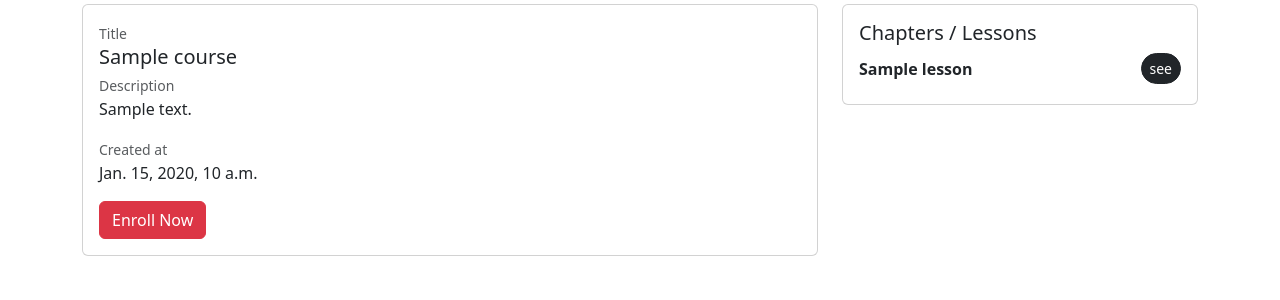
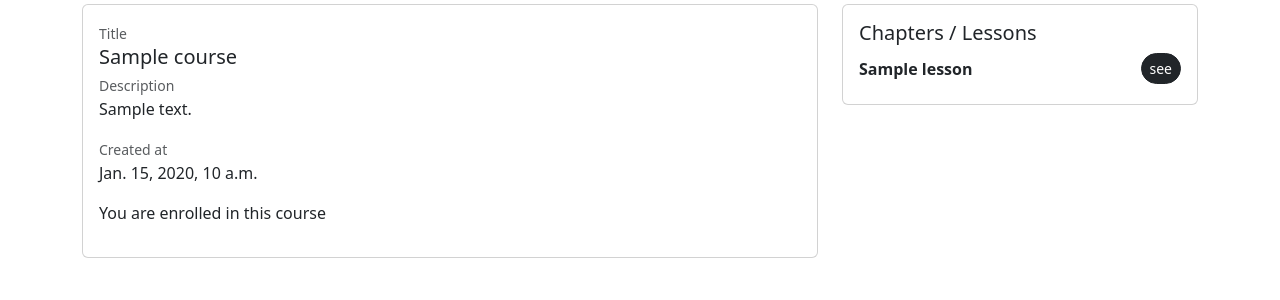
Before and after one commit to Ardhweb/podmoc, a Django app: page /course/1/course-detials in a window 1280 px wide. Shown: the part 296-596 px from the top of the page. Run offline with Django 3.2, Linux system fonts and the light colour scheme; a user stored in the database is signed in; tables that the repository leaves empty hold one stand-in row (values such as "Sample post"); grey boxes labelled with a size stand in for pictures from a placeholder-image service; some libraries are stand-ins or nearby versions.

Commit message:
course list page, course ,details page , enroll actions and enrollments page
Introduce enrollment functionality: add EnrollmentForm and enroll_page template, and implement enroll_to_course view and URL to handle course enrollment. Change Enrollments.student FK from StudentProfile to User and update imports accordingly. Add is_enrolled context in CourseDetail and adjust course details template to show enrollment state and restrict lesson access to enrolled users.

```diff
--- a/course/models.py
+++ b/course/models.py
@@ -2,7 +2,7 @@ from django.db import models
 
 # Create your models here.
 from core.models import BaseModel
-from accounts.models import User, TeacherProfile, StudentProfile
+from accounts.models import User
 
 class Course(BaseModel):
     author = models.ForeignKey(User, on_delete=models.CASCADE)
@@ -28,7 +28,7 @@ class Lesson(BaseModel):
 
 class Enrollments(models.Model):
     course = models.ForeignKey(Course, on_delete=models.CASCADE)
-    student = models.ForeignKey(StudentProfile, on_delete=models.SET_NULL, null=True)
+    student = models.ForeignKey(User, on_delete=models.SET_NULL, null=True)
     is_paused = models.BooleanField(default=False)
     grade = models.CharField(max_length=10, null=True, blank=True)
     is_completed = models.BooleanField(default=False)
--- a/course/urls.py
+++ b/course/urls.py
@@ -1,8 +1,9 @@
 from django.urls import path
-from .views import CourseList,CourseDetail
+from .views import CourseList,CourseDetail,enroll_to_course
 app_name ='course'
 
 urlpatterns=[
         path('list',CourseList.as_view(), name='course_list'),
         path('<int:pk>/course-detials',CourseDetail.as_view(), name='course_details'),
+        path('<int:course_id>/enrollments',enroll_to_course, name='course_enroll'),
 ]
--- a/course/views.py
+++ b/course/views.py
@@ -1,10 +1,11 @@
 from django.shortcuts import render
 
 # Create your views here.
-from .models import Course,Lesson
-from django.shortcuts import get_object_or_404
+from .models import Course,Lesson,Enrollments
+from django.shortcuts import get_object_or_404,HttpResponse,redirect
 from django.views.generic import ListView,DetailView
-
+from .forms import EnrollmentForm
+from accounts.models import User
 
 class CourseList(ListView):
     model=Course
@@ -24,5 +25,34 @@ class CourseDetail(DetailView):
         context = super().get_context_data(**kwargs)
         # Fetch lessons related to the course
         course_lesson = Lesson.objects.filter(course=self.kwargs['pk']).order_by('-created_at')
+        is_enrolled = False
+
+        # Only check if user is logged in
+        if self.request.user.is_authenticated:
+            is_enrolled = Enrollments.objects.filter(
+            student=self.request.user,
+            course=self.kwargs['pk']).exists()
+
         context['course_lesson'] = course_lesson
+        context['is_enrolled'] = is_enrolled
+        print(is_enrolled)
         return context
+
+
+def enroll_to_course(request,course_id):
+    if request.user.is_authenticated and request.method=='POST':
+        form = EnrollmentForm(request.POST)
+        if request.user.user_role==User.UserRole.STUDENT:
+            try:
+                if form.is_valid():
+                    course = get_object_or_404(Course, id=course_id)
+                    enroll = Enrollments.objects.create(student=request.user, course_id=course_id)
+                    return redirect("course:course_details", pk=course_id)
+            except Exception as e:
+                return HttpResponse(f"An error occurred: {str(e)}", status=500)
+        else:
+            return HttpResponse(f"You do not have permission to  enroll please use different account/student account to  enroll:")
+    else:
+        form = EnrollmentForm()
+        course = get_object_or_404(Course, id=course_id)
+    return render(request, "course/enroll_page.html", {"form":form,"course":course})
--- a/templates/course/details.html
+++ b/templates/course/details.html
@@ -28,12 +28,18 @@
             <p class="card-text mb-3">{{course.created_at}}</p>
 
 
-          {% if request.user.is_authenticated %}
-      <a href="#" class="btn btn-danger mt-auto">Enroll Now</a>
-        {%else%}
+         {% if request.user.is_authenticated and is_enrolled %}
+    <p>You are enrolled in this course</p>
 
-        <a href="{% url "accounts:student_login"%}" class="btn-secondary btn btn-sm rounded-2">Login to enroll</a>
-        {%endif%}
+{% elif request.user.is_authenticated and not is_enrolled %}
+    <a href="#" class="btn btn-danger mt-auto">Enroll Now</a>
+
+{% else %}
+    <a href="{% url 'accounts:student_login' %}"
+       class="btn-secondary btn btn-sm rounded-2">
+        Login to enroll
+    </a>
+{% endif %}
           </div>
         </div>
       </div>
@@ -67,7 +73,9 @@
  <small><span class="fw-semibold">created at</span>: {{lesson.created_at}}</small>
             <div class="card card-body">
               <p>{{lesson.content|default:""}}</p>
+              {% if request.user.is_authenticated and is_enrolled %}
               <a href="{{lesson.video_link}}" class="btn btn-danger btn-sm"> Watch now</a>
+              {%endif%}
             </div>
 
           </div>
```
Also changed, not shown: course/forms.py (added, +8 -0 lines), templates/course/enroll_page.html (added, +41 -0 lines).
